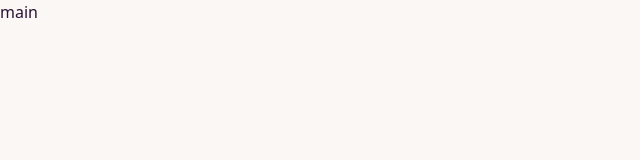
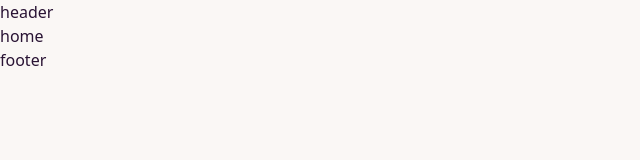
Before and after one commit to Asif419/Toy-Safari-client, a React (Vite) app: page / in a window 1280 px wide. Shown: the top 160 px of the page, without its empty margins (0-640 px from the left). Built offline with nearby package versions, Linux system fonts and the light colour scheme.

Commit message:
children route set up

```diff
--- a/src/layout/Main.jsx
+++ b/src/layout/Main.jsx
@@ -1,8 +1,13 @@
+import { Outlet } from "react-router-dom";
+import Footer from "../pages/Shared/Footer";
+import Header from "../pages/Shared/Header";
 
 const Main = () => {
   return (
-    <div>
-      <h2>main</h2>
+    <div className="container mx-auto">
+      <Header></Header>
+      <Outlet ></Outlet>
+      <Footer></Footer>
     </div>
   );
 };
--- /dev/null
+++ b/src/pages/Home/Home.jsx
@@ -0,0 +1,10 @@
+
+const Home = () => {
+  return (
+    <div>
+      <h2>home</h2>
+    </div>
+  );
+};
+
+export default Home;
--- /dev/null
+++ b/src/pages/Shared/Footer.jsx
@@ -0,0 +1,10 @@
+
+const Footer = () => {
+  return (
+    <div>
+      <h2>footer</h2>
+    </div>
+  );
+};
+
+export default Footer;
--- /dev/null
+++ b/src/pages/Shared/Header.jsx
@@ -0,0 +1,10 @@
+
+const Header = () => {
+  return (
+    <div>
+      <h2>header</h2>
+    </div>
+  );
+};
+
+export default Header;
--- a/src/routes/Routes.jsx
+++ b/src/routes/Routes.jsx
@@ -3,12 +3,19 @@ import {
 } from "react-router-dom";
 import Main from "../layout/Main";
 import Error from "../layout/Error";
+import Home from "../pages/Home/Home";
 
 const router = createBrowserRouter([
   {
     path: "/",
     element: <Main />,
-    errorElement: <Error />
+    errorElement: <Error />,
+    children: [
+      {
+        path: '/',
+        element: <Home />
+      }
+    ]
   },
 ]);
 
```
